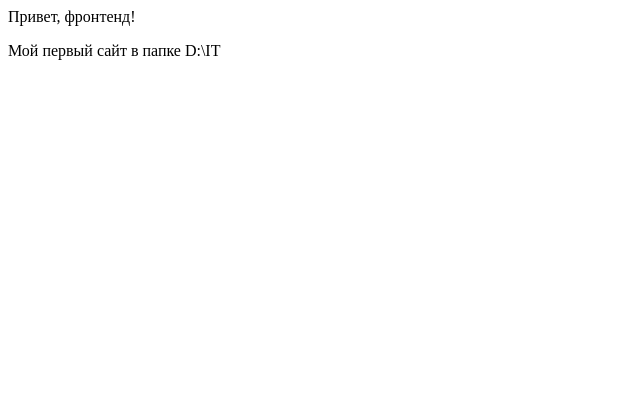
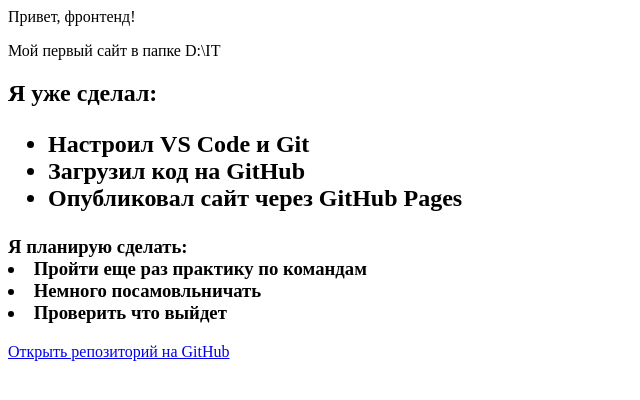
Before and after one commit to El-Mistr/first-page, a plain HTML site: page index.html in a window 1280 px wide. Shown: the whole page, without its empty margins (0-640 px from the left). Drawn offline with Linux system fonts and the light colour scheme.

Commit message:
Add list and link to index.html

```diff
--- a/index.html
+++ b/index.html
@@ -8,5 +8,22 @@
 <body>
 </h1>Привет, фронтенд!</h1>
 <p>Мой первый сайт в папке D:\IT</p>
+
+<h2>Я уже сделал:
+<ul>
+    <li>Настроил VS Code и Git</li>
+    <li>Загрузил код на GitHub</li>
+    <li>Опубликовал сайт через GitHub Pages</li>
+</h2>
+<h3>
+    Я планирую сделать:
+    <li>Пройти еще раз практику по командам</li>
+    <li>Немного посамовльничать</li>
+    <li>Проверить что выйдет</li>
+</h3>
+</ul>
+<p>
+    <a href="https://github.com./El-Mistr/first-page" target="_blank">Открыть репозиторий на GitHub</a>
+</p>
 </body>
 </html>
```
